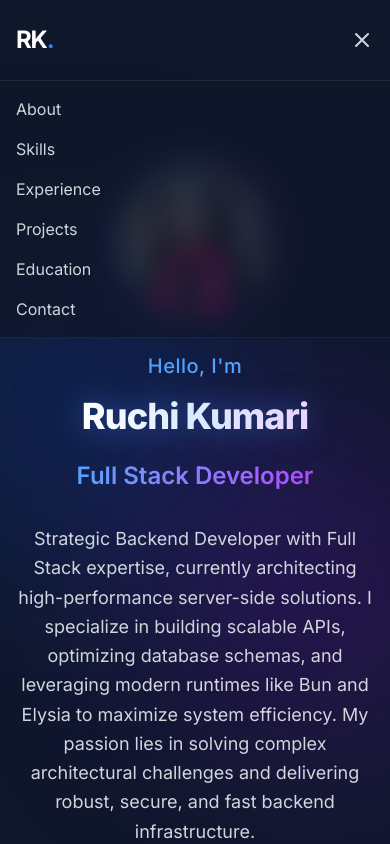
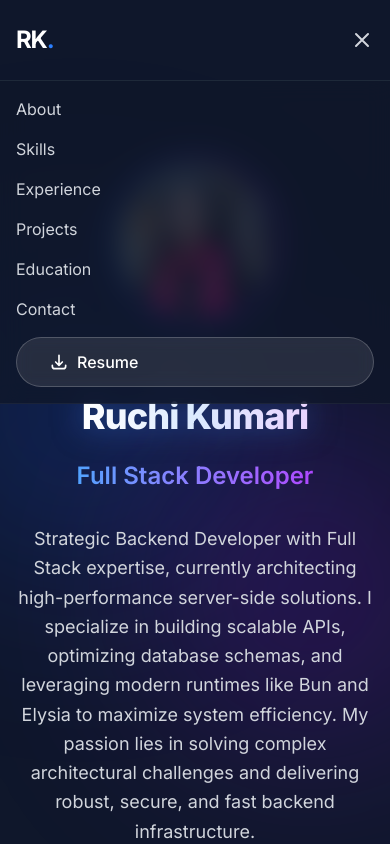
Before and after one commit to ruchipratihast/my-portfolio, a Next.js app: page / in a window 390 px wide. Both pictures are taken after a click on the button 362 px from the left and 40 px from the top of the page. Shown: the top 844 px of the page. Built offline with nearby package versions, Linux system fonts and the light colour scheme.

Commit message:
navbar resume button added

```diff
--- a/src/components/Navbar.jsx
+++ b/src/components/Navbar.jsx
@@ -90,7 +90,7 @@ export default function Navbar() {
                                 {link.name}
                             </Link>
                         ))}
-                        {/* {resume && (
+                        {resume && (
                             <a
                                 href={resume}
                                 download
@@ -101,7 +101,7 @@ export default function Navbar() {
                                 </svg>
                                 Resume
                             </a>
-                        )} */}
+                        )}
                     </div>
                 </div>
             )}
```
